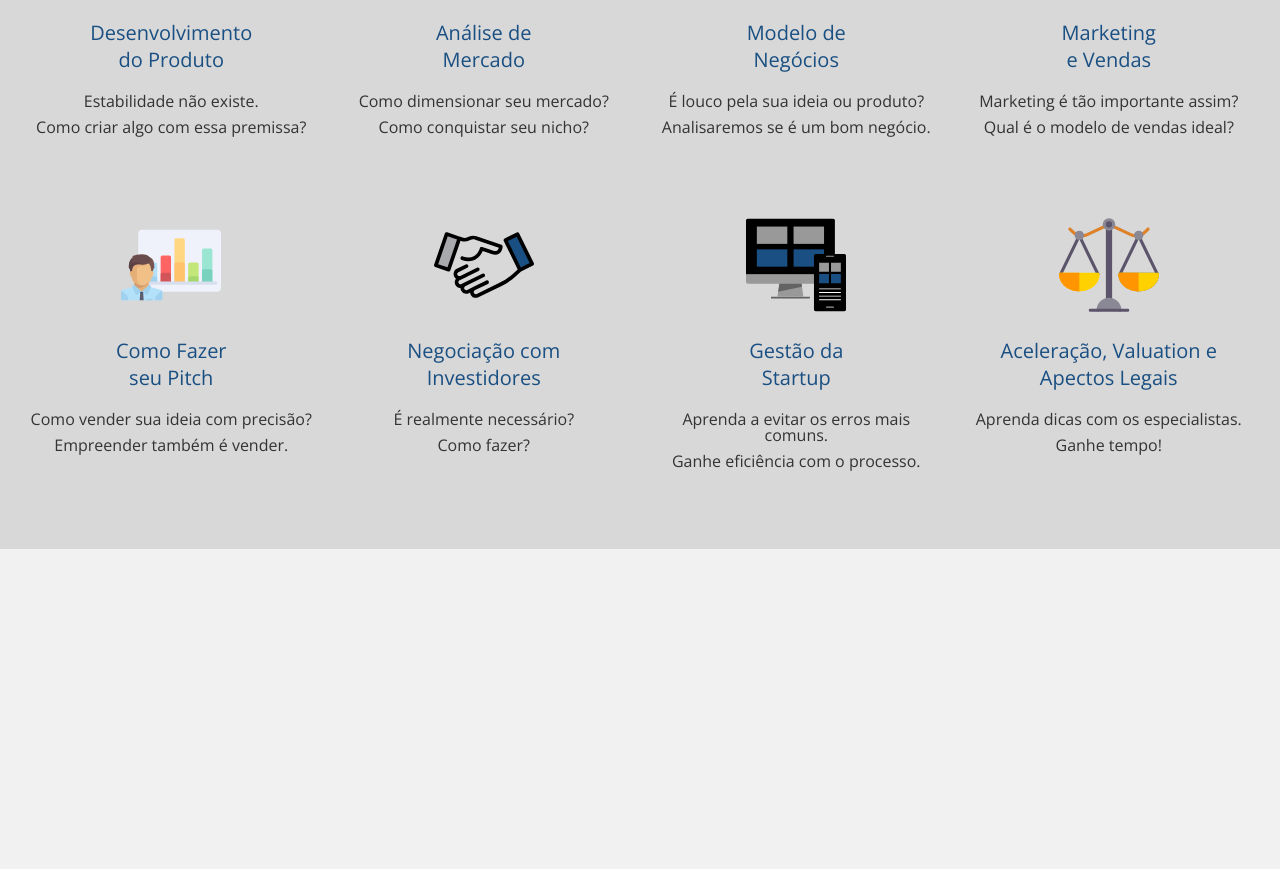
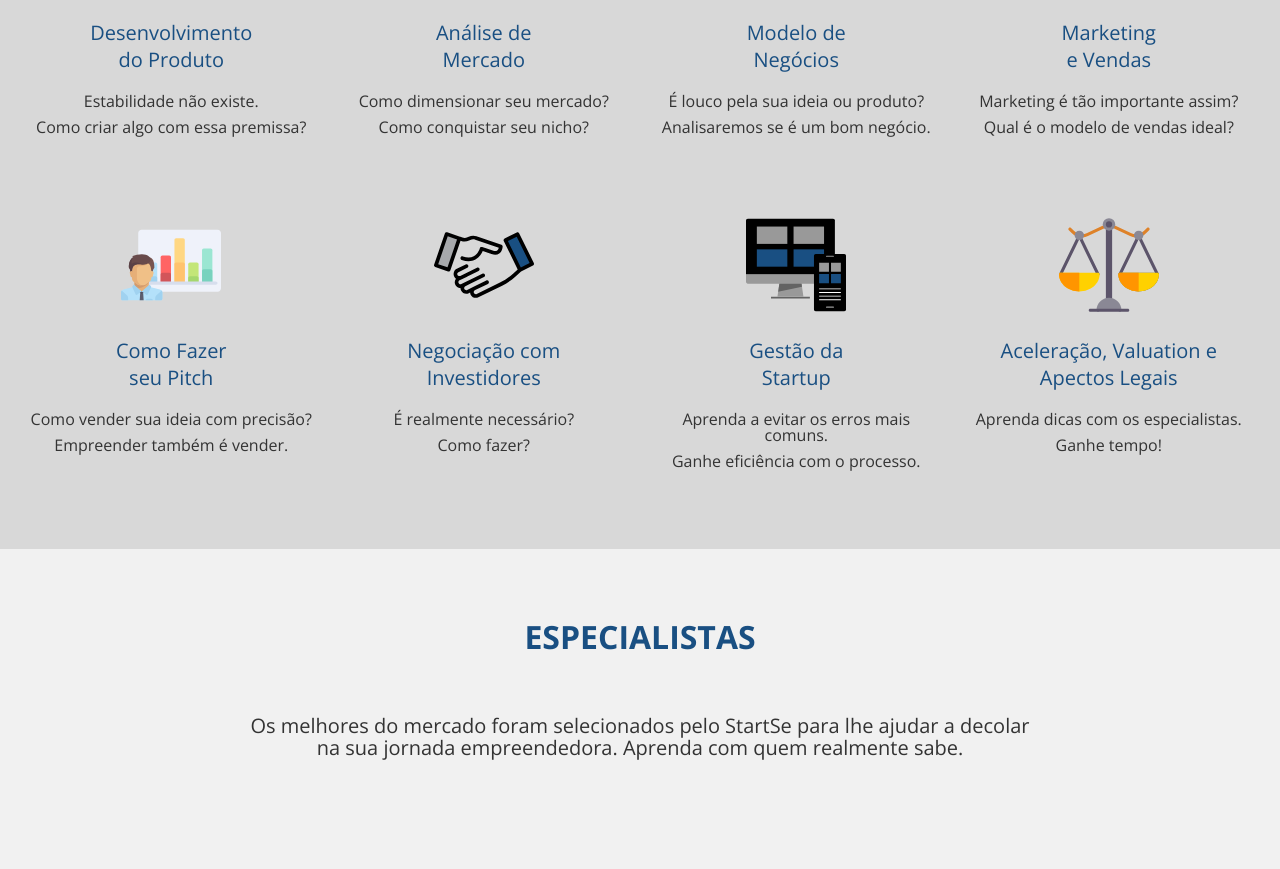
Before and after one commit to ederchristian/startupdeaaz, a plain HTML site: page index.html in a window 1280 px wide. Shown: the part 2039-2908 px from the top of the page. Before the commit the page ends 2588 px from the top, so only its background shows below. Drawn offline with nearby package versions, Linux system fonts and the light colour scheme.

Commit message:
Add title and subtitle about specialists

```diff
--- a/index.html
+++ b/index.html
@@ -458,6 +458,15 @@
 		</div>
 	</div><!-- .container .conteudo -->
 
+	<div class="container especialistas">
+		<div class="title col-xs-12 col-sm-12 col-md-12 col-lg-12">
+			<h1>Especialistas</h1>
+		</div>
+
+		<div class="text col-xs-12 col-sm-12 col-md-8 col-md-offset-2 col-lg-8 col-lg-offset-2">
+			<h2>Os melhores do mercado foram selecionados pelo StartSe para lhe ajudar a decolar na sua jornada empreendedora. Aprenda com quem realmente sabe.</h2>
+		</div>
+	</div><!-- .container .especialistas-->
 	<!-- jQuery -->
     <script src="https://ajax.googleapis.com/ajax/libs/jquery/1.12.4/jquery.min.js"></script>
     <!-- Boostrap-->
```
